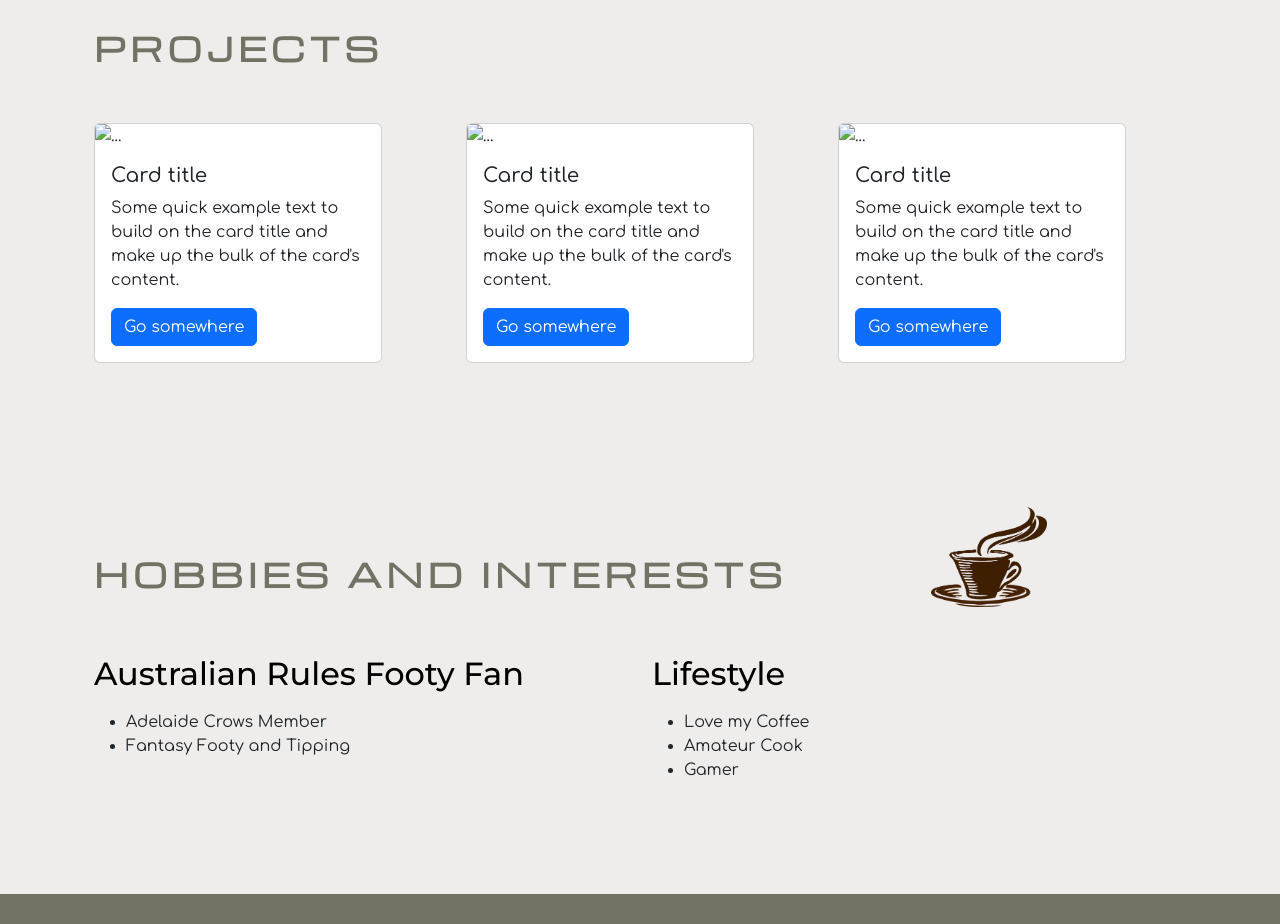
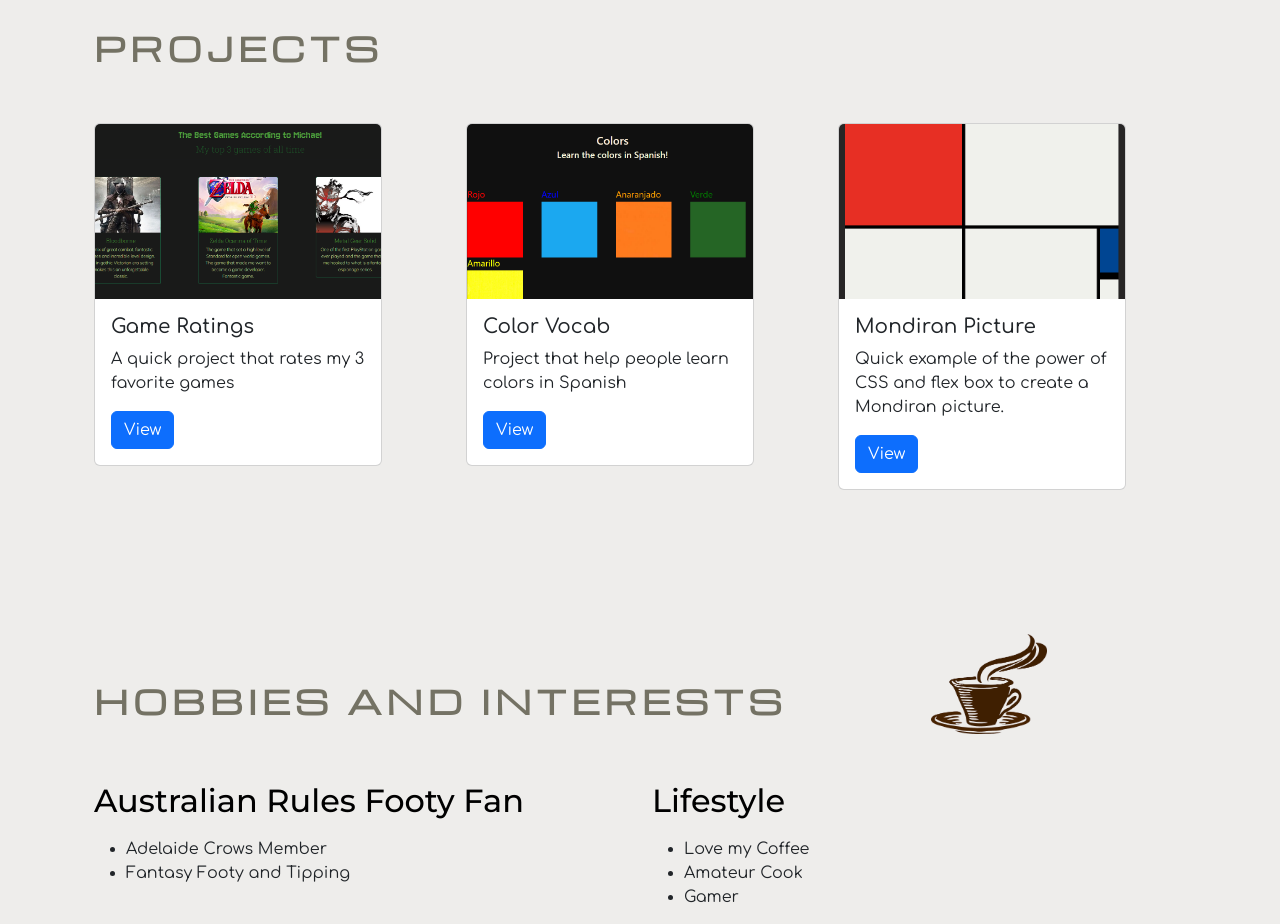
Before and after one commit to Janks711/Personal_Website, a plain HTML site: page Index.html in a window 1280 px wide. Shown: the part 1400-2324 px from the top of the page. Drawn offline with nearby package versions, Linux system fonts and the light colour scheme.

Commit message:
Projects linked up to project Cards

```diff
--- a/Index.html
+++ b/Index.html
@@ -4,23 +4,17 @@
     <meta charset="UTF-8">
     <meta name="viewport" content="width=device-width, initial-scale=1.0">
     <title>Michael Kijanka Personal Website</title>
-    <link href="https://cdn.jsdelivr.net/npm/bootstrap@5.3.3/dist/css/bootstrap.min.css" rel="stylesheet"
-        integrity="sha384-QWTKZyjpPEjISv5WaRU9OFeRpok6YctnYmDr5pNlyT2bRjXh0JMhjY6hW+ALEwIH" crossorigin="anonymous">
-    <link rel="preconnect" href="https://fonts.googleapis.com">
-    <link rel="preconnect" href="https://fonts.gstatic.com" crossorigin>
-    <link href="https://fonts.googleapis.com/css2?family=Comfortaa:wght@300..700&family=Michroma&display=swap"
-        rel="stylesheet">
+
+    <!--Fonts-->
     <link rel="preconnect" href="https://fonts.googleapis.com">
     <link rel="preconnect" href="https://fonts.gstatic.com" crossorigin>
     <link
         href="https://fonts.googleapis.com/css2?family=Comfortaa:wght@300..700&family=Michroma&family=Montserrat:ital,wght@0,100..900;1,100..900&display=swap"
         rel="stylesheet">
-        <link rel="preconnect" href="https://fonts.googleapis.com">
-        <link rel="preconnect" href="https://fonts.gstatic.com" crossorigin>
-        <link
-            href="https://fonts.googleapis.com/css2?family=Comfortaa:wght@300..700&family=Michroma&family=Montserrat:ital,wght@0,100..900;1,100..900&display=swap"
-            rel="stylesheet">
 
+    <!--Bootstrap-->
+    <link href="https://cdn.jsdelivr.net/npm/bootstrap@5.3.3/dist/css/bootstrap.min.css" rel="stylesheet"
+        integrity="sha384-QWTKZyjpPEjISv5WaRU9OFeRpok6YctnYmDr5pNlyT2bRjXh0JMhjY6hW+ALEwIH" crossorigin="anonymous">
 
     <link href="./styles/style.css" rel="stylesheet">
 </head>
@@ -104,38 +98,34 @@
             <h2>Projects</h2>
             <div class="row g-4 py-5 row-cols-1 row-cols-lg-3">
                 <div class="feature-col">
-                    <div class="card" style="width: 18rem;">
-                        <img src="..." class="card-img-top" alt="...">
+                    <div class="card game-card">
+                        <img src="./assets/Images/GameRatings.png" class="card-img-top" alt="Screenshot of game rating project">
                         <div class="card-body">
-                            <h5 class="card-title">Card title</h5>
-                            <p class="card-text">Some quick example text to build on the card title and make up the bulk of
-                                the card's
-                                content.</p>
-                            <a href="#" class="btn btn-primary">Go somewhere</a>
+                            <h5 class="card-title">Game Ratings</h5>
+                            <p class="card-text">A quick project that rates my 3 favorite games</p>
+                            <a href="./public/GameRatings/GameRatings.html" class="btn btn-primary">View</a>
                         </div>
                     </div>
                 </div>
                 <div class="feature-col">
-                    <div class="card" style="width: 18rem;">
-                        <img src="..." class="card-img-top" alt="...">
+                    <div class="card game-card">
+                        <img src="./assets/Images/ColorVocab.png" class="card-img-top" alt="Screenshot of color vocab project">
                         <div class="card-body">
-                            <h5 class="card-title">Card title</h5>
-                            <p class="card-text">Some quick example text to build on the card title and make up the bulk of
-                                the card's
-                                content.</p>
-                            <a href="#" class="btn btn-primary">Go somewhere</a>
+                            <h5 class="card-title">Color Vocab</h5>
+                            <p class="card-text">Project that help people learn colors in Spanish</p>
+                            <a href="./public/Color Vocab Project/ColorVocab.html" class="btn btn-primary">View</a>
                         </div>
                     </div>
                 </div>
                 <div class="feature-col">
-                    <div class="card" style="width: 18rem;">
-                        <img src="..." class="card-img-top" alt="...">
+                    <div class="card game-card">
+                        <img src="./assets/Images/Mondarin.png" class="card-img-top" alt="Screenshot of Mondarin picure project">
                         <div class="card-body">
-                            <h5 class="card-title">Card title</h5>
-                            <p class="card-text">Some quick example text to build on the card title and make up the bulk of
-                                the card's
-                                content.</p>
-                            <a href="#" class="btn btn-primary">Go somewhere</a>
+                            <h5 class="card-title">Mondiran Picture</h5>
+                            <p class="card-text">Quick example of the power of CSS and flex box to create a
+                                Mondiran picture.
+                            </p>
+                            <a href="./public/Mondrian Project/Mondrian.html" class="btn btn-primary">View</a>
                         </div>
                     </div>
                 </div>
--- a/styles/style.css
+++ b/styles/style.css
@@ -73,3 +73,12 @@ h3 {
 .Contact-img {
     max-width: 50%;
 }
+
+.game-card {
+    width: 18rem;
+}
+
+.game-card img {
+    height: 175px;
+    object-fit: cover;
+}
```
Also changed, not shown: assets/Images/ColorVocab.png (added), assets/Images/GameRatings.png (added), assets/Images/Mondarin.png (added).
